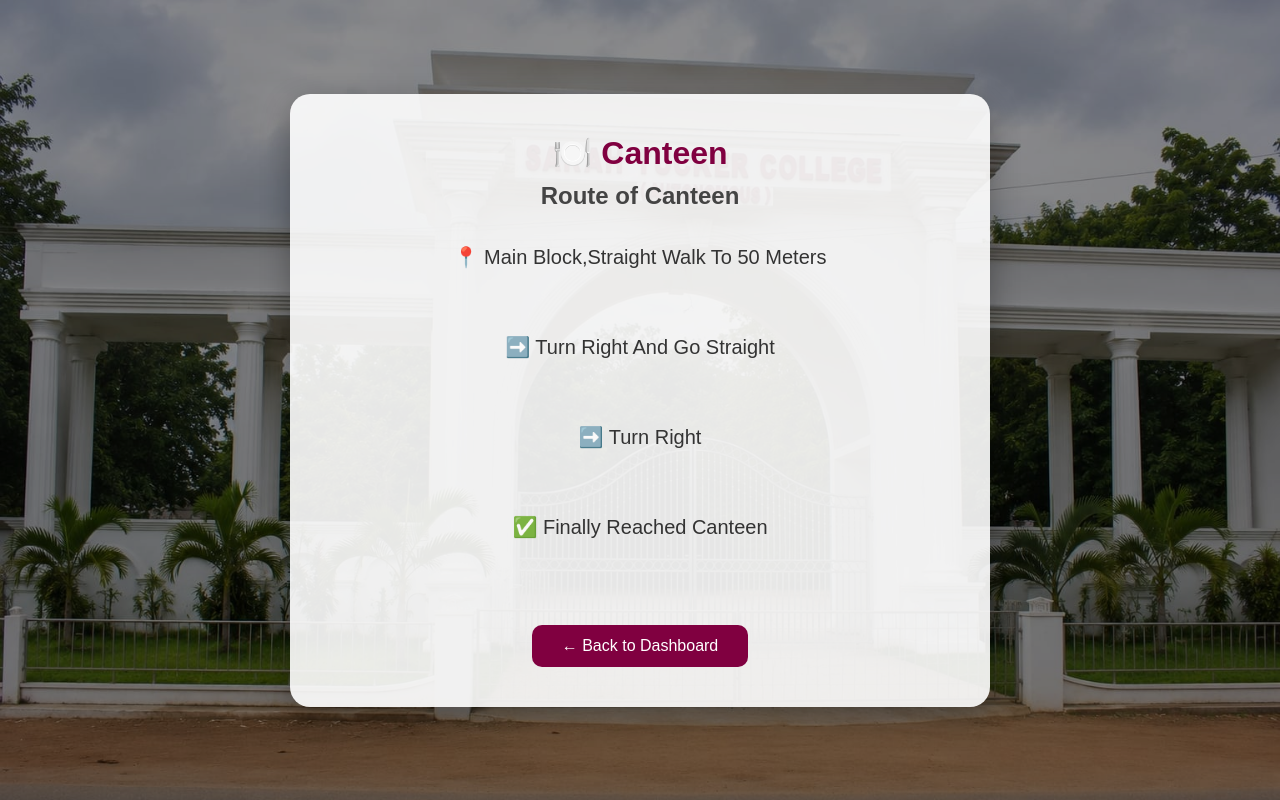
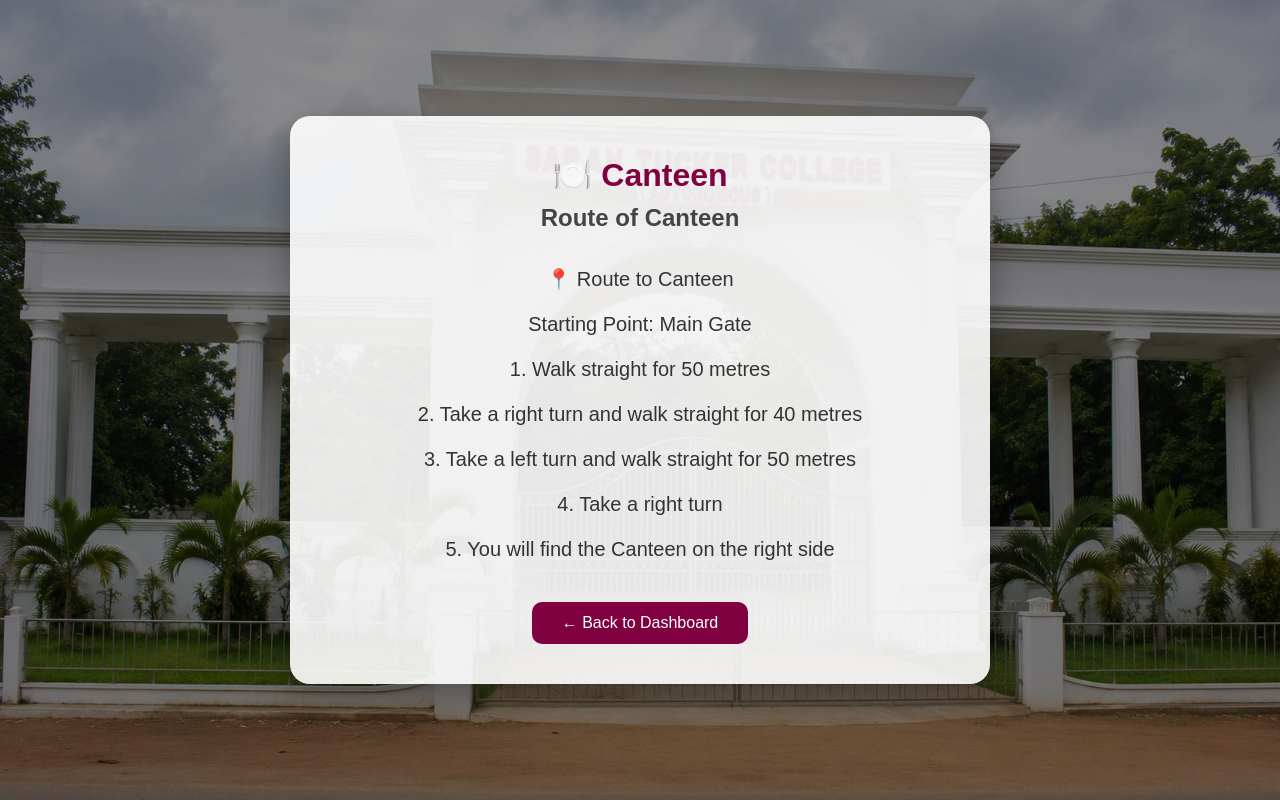
Before and after one commit to naveena-kannan-k/Smart-Campus-Navigation, a Flask app: page /canteen in a window 1280 px wide. Run offline with Flask 3, Linux system fonts and the light colour scheme.

Commit message:
Update canteen.html

```diff
--- a/templates/canteen.html
+++ b/templates/canteen.html
@@ -9,15 +9,15 @@
             <h1>🍽️ Canteen</h1>
             <h2>    Route of Canteen</h2>
             <p>
-            📍 Main Block,Straight Walk To 50 Meters
-            <br><br>
-            ➡️ Turn Right And Go Straight
-            <br><br>
-            ➡️ Turn Right
-            <br><br>
-            ✅ Finally Reached Canteen
-            <br><br>
-            </p>
+             📍 Route to Canteen</p>
+
+<p>Starting Point: Main Gate</p>
+
+<p>1. Walk straight for 50 metres </p>
+<p>2. Take a right turn and walk straight for 40 metres </p>
+<p>3. Take a left turn and walk straight for 50 metres </p>
+<p>4. Take a right turn </p>
+<p>5. You will find the Canteen on the right side</p>
             <a href="/dashboard" class="back-btn">
                 ← Back to Dashboard
             </a>
```
